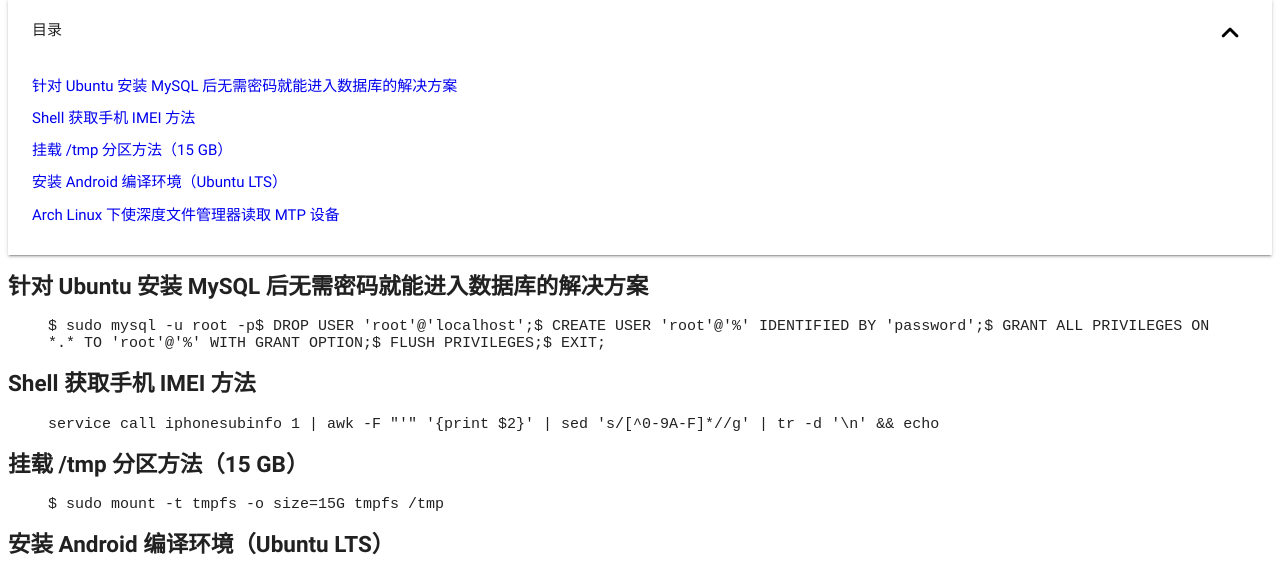
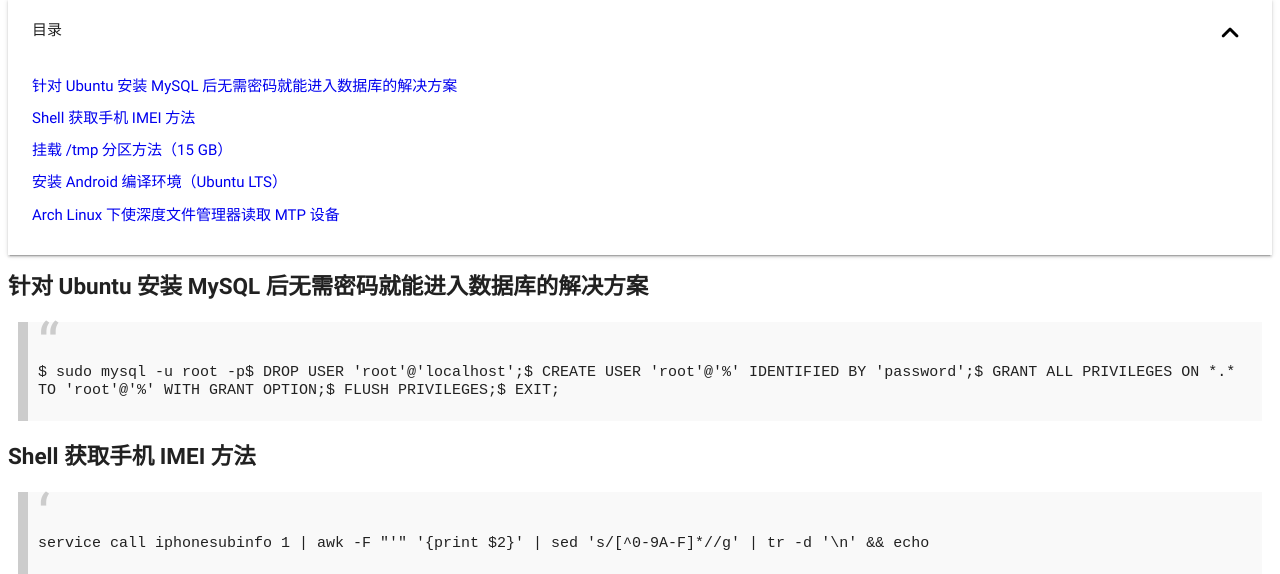
Before and after one commit to Twinkle-qwq/Twinkle-qwq.github.io, a plain HTML site: page index.html in a window 1280 px wide. Shown: the part 188-762 px from the top of the page. Drawn offline with Linux system fonts and the light colour scheme; a web font is replaced by a local one.

Commit message:
Add blockquote style

```diff
--- a/css/ENTER_PRE.css
+++ b/css/ENTER_PRE.css
@@ -6,3 +6,22 @@
 word-wrap:break-word;
 }
 /*给pre自动换行*/
+blockquote {
+background:#f9f9f9;
+border-left:10px solid #ccc;
+margin:1.5em 10px;
+padding:.5em 10px;
+quotes:"\201C""\201D""\2018""\2019";
+}
+blockquote:before {
+color:#ccc;
+content:open-quote;
+font-size:4em;
+line-height:.1em;
+margin-right:.25em;
+vertical-align:-.4em;
+}
+blockquote p {
+display:inline;
+}
+/*块引用美化*/
```
